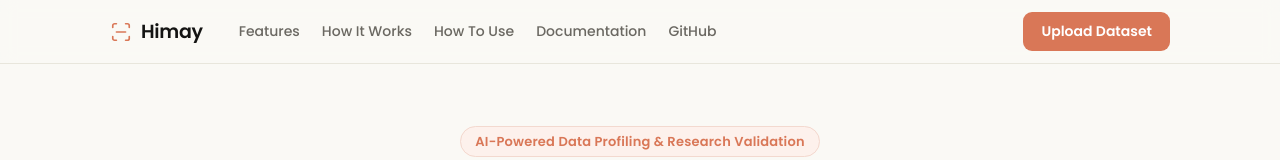
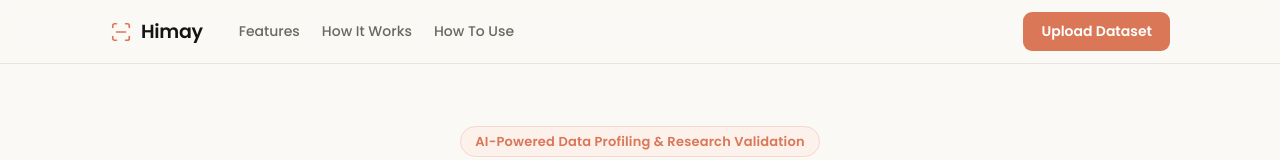
Before and after one commit to OrangeJuice023/Himay, a Next.js app: page / in a window 1280 px wide. Shown: the top 160 px of the page. Built offline with nearby package versions, Linux system fonts and the light colour scheme.

Commit message:
Update ui.tsx

```diff
--- a/app/ui.tsx
+++ b/app/ui.tsx
@@ -55,8 +55,6 @@ export function Navbar({ onUpload }: { onUpload?: () => void }) {
     { label: "Features", href: "/#features" },
     { label: "How It Works", href: "/#how-it-works" },
     { label: "How To Use", href: "/how-to-use" },
-    { label: "Documentation", href: GITHUB_URL + "#readme" },
-    { label: "GitHub", href: GITHUB_URL },
   ];
   return (
     <header style={{
```
